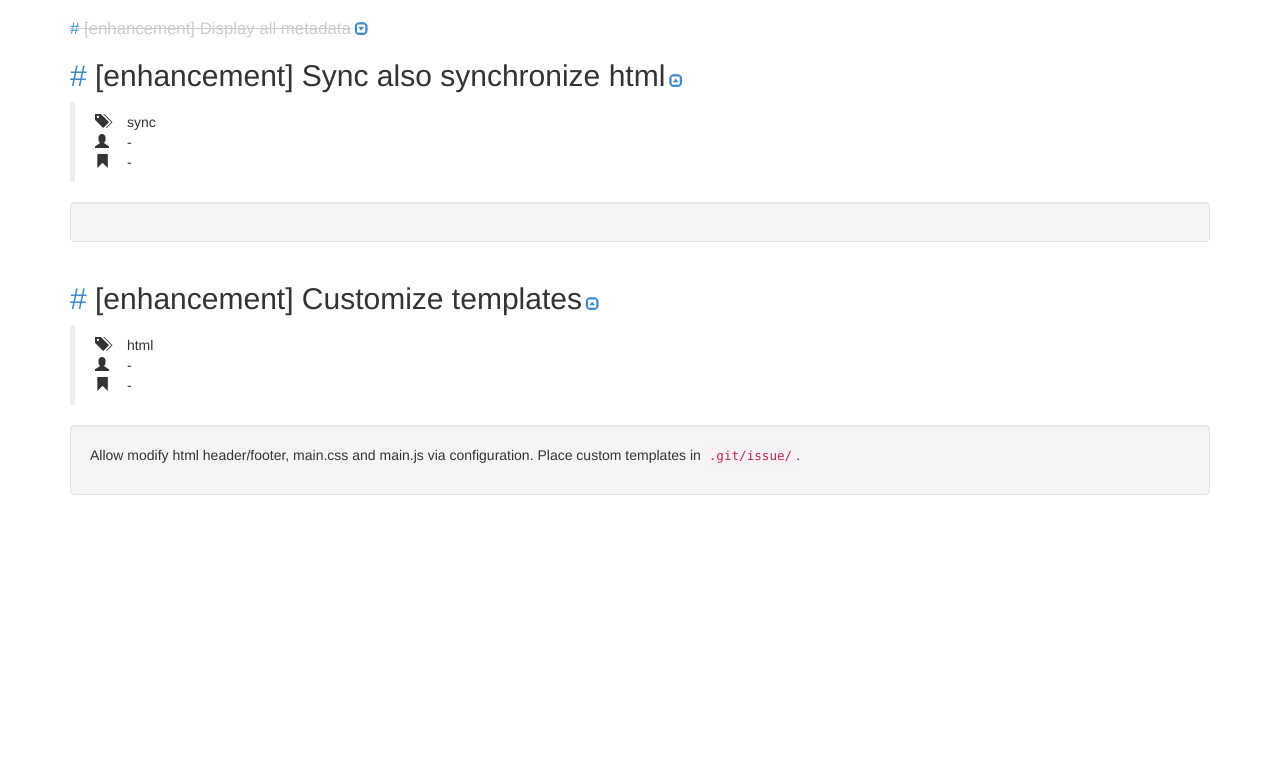
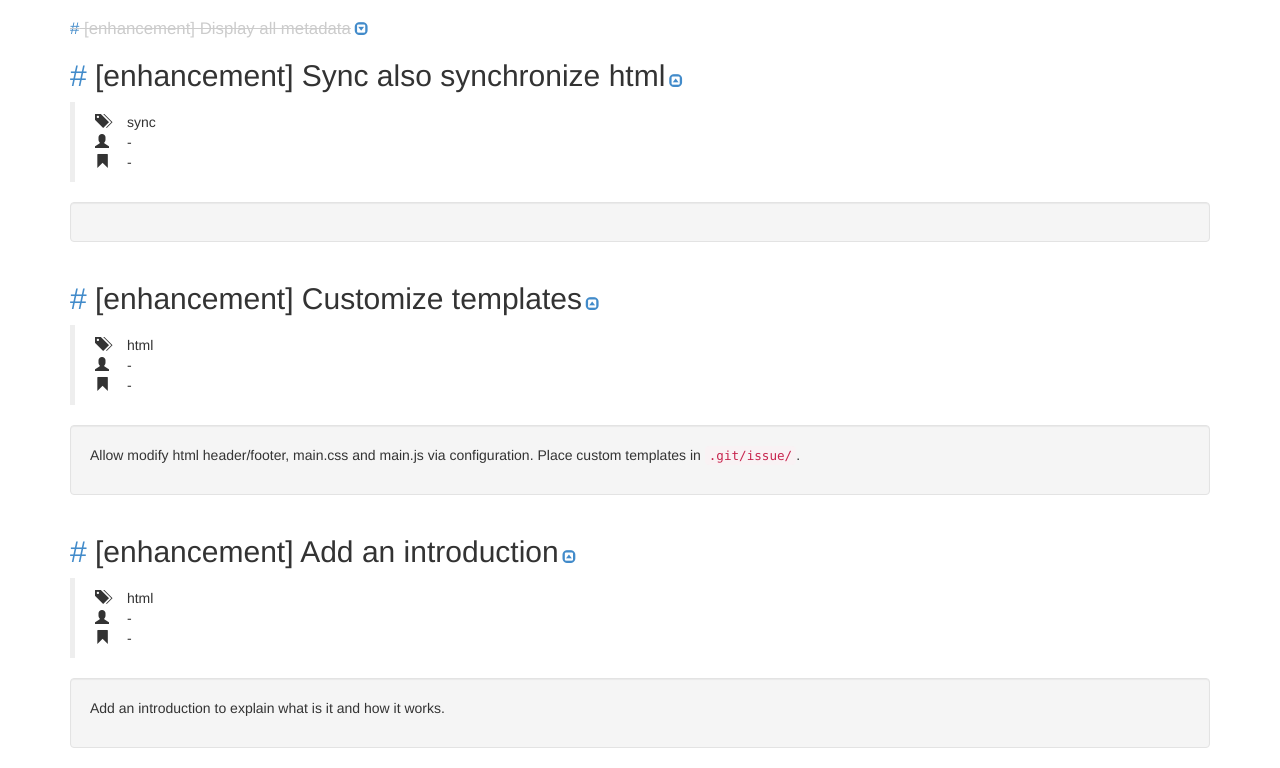
Before and after one commit to sanpii/git-issue, a plain HTML site: page index.html in a window 1280 px wide. Shown: the part 1333-2101 px from the top of the page. Before the commit the page ends 1848 px from the top, so only its background shows below. Drawn offline with Linux system fonts and the light colour scheme.

Commit message:
Add index.html

```diff
--- a/index.html
+++ b/index.html
@@ -175,7 +175,7 @@ Use ``issue.sync.remote`` configuration.</div>
                 </blockquote>
                 <div class="well description"></div>
             </div>
-            <div id="16" class="issue status-wontfix">
+            <div id="16" class="issue status-new">
                 <h2><a href="#16">#</a> [enhancement] Sync also synchronize html</h2>
                 <a class="expand" href="#"><span class="glyphicon glyphicon-collapse-up"></span></a>
                 <blockquote class="metadata">
@@ -196,6 +196,16 @@ Use ``issue.sync.remote`` configuration.</div>
                 <div class="well description">Allow modify html header/footer, main.css and main.js via configuration. Place
 custom templates in ``.git/issue/``.</div>
             </div>
+            <div id="18" class="issue status-new">
+                <h2><a href="#18">#</a> [enhancement] Add an introduction</h2>
+                <a class="expand" href="#"><span class="glyphicon glyphicon-collapse-up"></span></a>
+                <blockquote class="metadata">
+                    <div class="tags"><span class="glyphicon glyphicon-tags"></span> html</div>
+                    <div class="asign"><span class="glyphicon glyphicon-user"></span> -</div>
+                    <div class="milestone"><span class="glyphicon glyphicon-bookmark"></span> -</div>
+                </blockquote>
+                <div class="well description">Add an introduction to explain what is it and how it works.</div>
+            </div>
         </div>
 
         <script type="text/javascript" src="js/showdown.js"></script>
```
